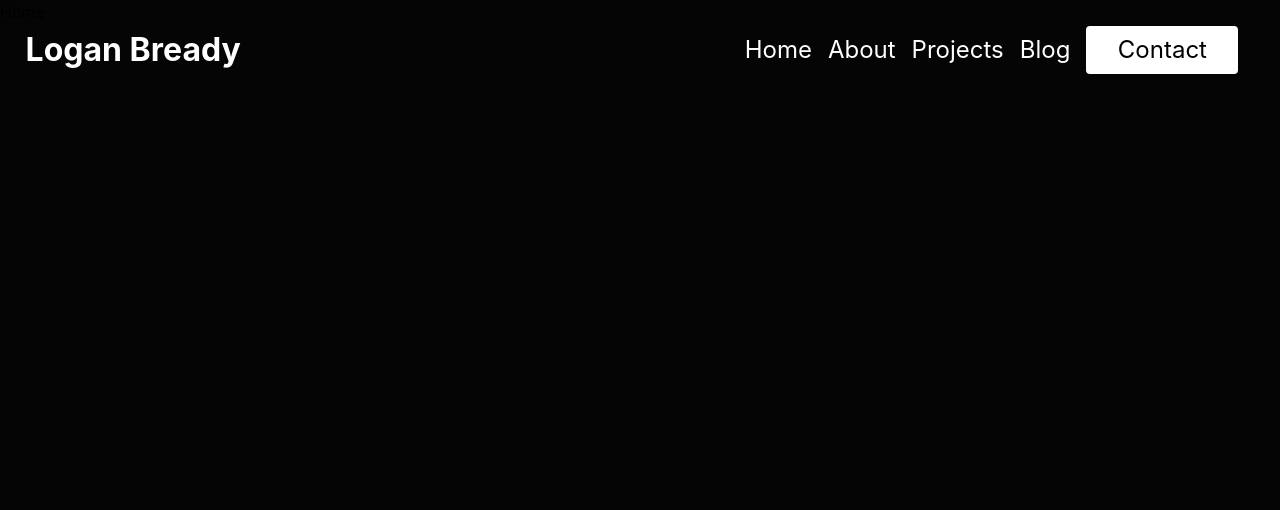
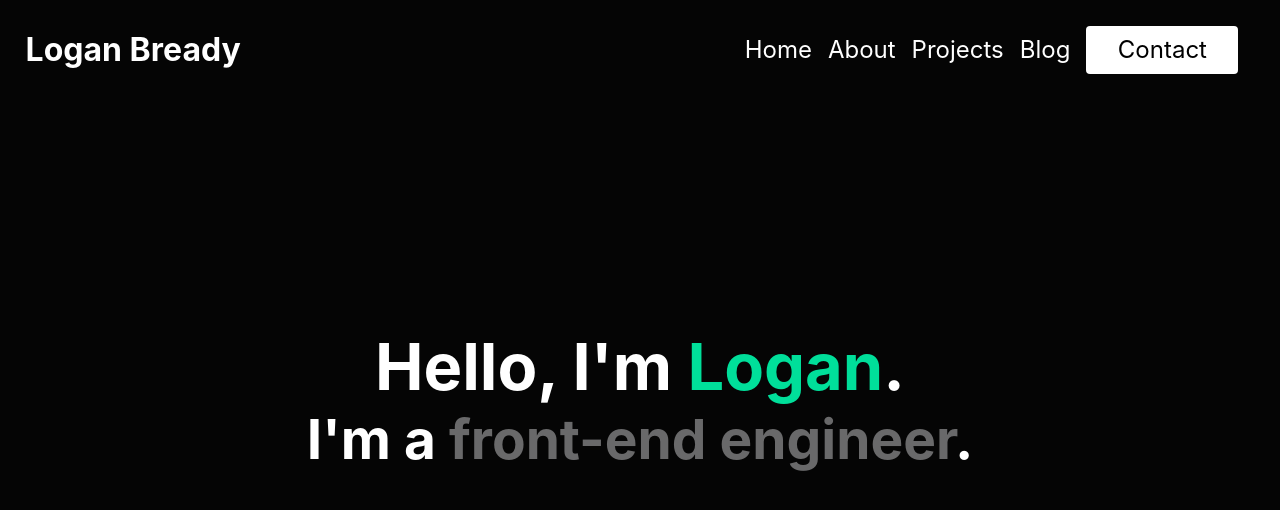
Before and after one commit to LoganBready/my-site, a Next.js app: page / in a window 1280 px wide. Shown: the top 510 px of the page. Built offline with nearby package versions, Linux system fonts and the light colour scheme.

Commit message:
home screen additions

```diff
--- a/package.json
+++ b/package.json
@@ -12,6 +12,8 @@
     "next": "12.3.0",
     "react": "18.2.0",
     "react-dom": "18.2.0",
+    "react-tsparticles": "^2.3.1",
+    "react-type-animation": "^2.1.1",
     "sass": "^1.54.9",
     "scss": "^0.2.4"
   },
--- /dev/null
+++ b/src/components/HomeContent/HomeContent.module.scss
@@ -0,0 +1,21 @@
+.H1 {
+    font-size: 65px;
+    font-weight: 700;
+    line-height: 1.2;
+    color: #fff;
+}
+
+.H2 {
+    font-size: 55px;
+    font-weight: 700;
+    line-height: 1.2;
+    color: #fff;
+}
+
+.Span {
+    color: #00df9a;
+}
+
+.Typed {
+    color: #69696a;
+}
--- /dev/null
+++ b/src/components/HomeContent/HomeContent.tsx
@@ -0,0 +1,12 @@
+//styles
+import styles from './HomeContent.module.scss';
+import { TypeAnimation } from 'react-type-animation';
+
+export const HomeContent = () => {
+    return (
+        <>
+        <h1 className={styles.H1}>Hello, I'm <span className={styles.Span}>Logan</span>.</h1>
+        <h2 className={styles.H2}>I'm a <span className={styles.Typed}>front-end engineer</span>.</h2>
+        </>
+    )
+}
--- a/src/pages/index.tsx
+++ b/src/pages/index.tsx
@@ -1,14 +1,26 @@
 import type { NextPage } from "next";
 import Head from "next/head";
-import Image from "next/image";
 import { BaseLayout } from "../Layouts/BaseLayout";
 import styles from "../styles/Home.module.css";
+import { HomeContent } from "../components/HomeContent/HomeContent";
 
 const Home: NextPage = () => {
   return (
     <BaseLayout>
       <section className={styles.Home} id="Home">
-        <p>Home</p>
+        <HomeContent />
+      </section>
+      <section>
+        <p>About</p>
+      </section>
+      <section>
+        <p>Projects</p>
+      </section>
+      <section>
+        <p>Blog</p>
+      </section>
+      <section>
+        <p>Contact</p>
       </section>
     </BaseLayout>
   );
--- a/src/styles/Home.module.css
+++ b/src/styles/Home.module.css
@@ -2,4 +2,8 @@
   width: 100vw;
   max-width: 100%;
   height: 100vh;
+  display: flex;
+  align-items: center;
+  justify-content: center;
+  flex-direction: column;
 }
```
Also changed, not shown: 1 other file (tests, documents, lock files or other folders).
